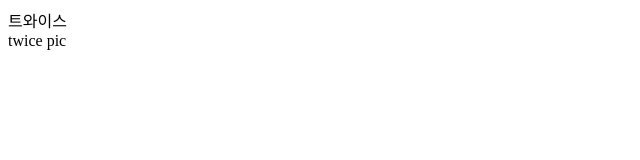
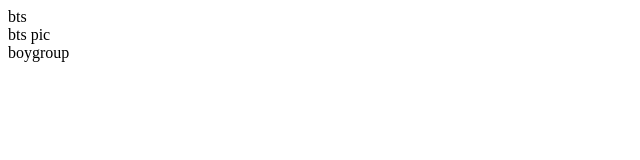
Before and after one commit to myalal/bts_index, a plain HTML site: page index.html in a window 1280 px wide. Shown: the whole page, without its empty margins (0-640 px from the left). Drawn offline with Linux system fonts and the light colour scheme.

Commit message:
change to bts and write about them

```diff
--- a/index.html
+++ b/index.html
@@ -1,5 +1,8 @@
 <html>
-	<head>트와이스</head>
-	<div>twice pic</div>
+	<head> bts</head>
+	<div>bts pic</div>
+	<body>
+	  boygroup
+	</body>
 
 <html>
```
